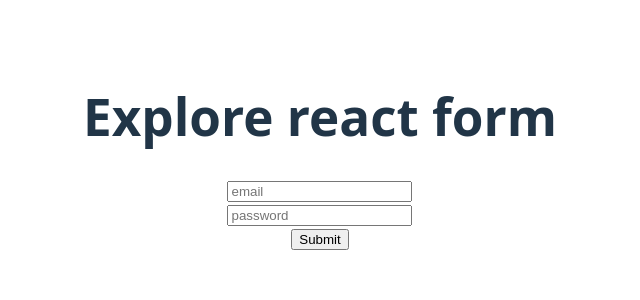
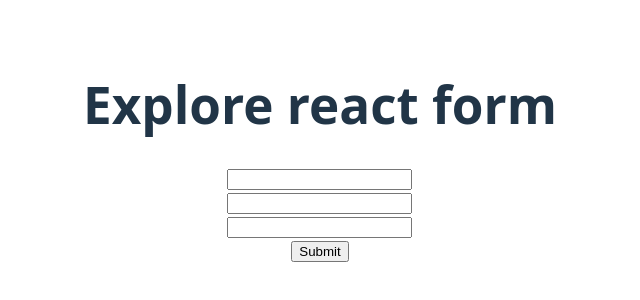
Before and after one commit to abdulkader33447/explore-react-form, a React (Vite) app: page / in a window 1280 px wide. Shown: the part 248-548 px from the top of the page, without its empty margins (320-960 px from the left). Built offline with nearby package versions, Linux system fonts and the light colour scheme.

Commit message:
added custom hook

```diff
--- a/src/App.jsx
+++ b/src/App.jsx
@@ -2,6 +2,7 @@
 import './App.css'
 import ControlledField from './component/ControlledField/ControlledField'
 import FormAction from './component/FormAction/FormAction'
+import HookForm from './component/HookForm/HookForm'
 import SimpleForm from './component/SimpleForm/SimpleForm'
 import UnControlledField from './component/UnControlledField/UnControlledField'
 
@@ -14,7 +15,8 @@
      {/* <SimpleForm></SimpleForm> */}
      {/* <FormAction></FormAction> */}
      {/* <ControlledField></ControlledField> */}
-     <UnControlledField></UnControlledField>
+     {/* <UnControlledField></UnControlledField> */}
+     <HookForm></HookForm>
     </>
   )
 }
--- a/src/component/ControlledField/ControlledField.jsx
+++ b/src/component/ControlledField/ControlledField.jsx
@@ -1,19 +1,31 @@
 import React, { useState } from "react";
 
 const ControlledField = () => {
+  const [name, setName] = useState("");
+
+  const [email, setEmail] = useState("");
+
   const [password, setPassword] = useState("");
 
   const [error, setError] = useState("");
 
   const handleSubmit = (e) => {
     e.preventDefault();
-    // console.log("submit");
+    console.log(name,email, password);
     if (password.length < 6) {
       setError("password must be 6 character or longer .");
+    } else {
+      setError("");
     }
-    else{
-      setError('')
-    }
+  };
+
+  const handleEmailChange = (e) => {
+    setEmail(e.target.value);
+  };
+
+  const handleNameChange = (e) => {
+    setName(e.target.value);
+    console.log(e.target.value)
   };
 
   const handlePasswordOnChange = (e) => {
@@ -22,16 +34,29 @@
 
     if (password.length < 6) {
       setError("password must be 6 character or longer .");
-    }
-    else{
-      setError('')
+    } else {
+      setError("");
     }
   };
 
   return (
     <div>
       <form onSubmit={handleSubmit}>
-        <input type="email" name="email" placeholder="email" required />
+        <input
+          type="text"
+          onChange={handleNameChange}
+          defaultValue={name}
+          placeholder="name"
+        />
+        <br />
+        <input
+          type="email"
+          name="email"
+          onChange={handleEmailChange}
+          defaultValue={email}
+          placeholder="email"
+          required
+        />
         <br />
         <input
           type="password"
@@ -44,7 +69,7 @@
         <br />
         <input type="submit" />
       </form>
-      <p style={{color:'red'}}>
+      <p style={{ color: "red" }}>
         <small>{error}</small>
       </p>
     </div>
--- /dev/null
+++ b/src/component/HookForm/HookForm.jsx
@@ -0,0 +1,29 @@
+import React from "react";
+import useInputField from "../../hooks/useInputField";
+
+const HookForm = () => {
+  const [name, nameOnChange] = useInputField("");
+  const [email, emailOnChange] = useInputField("");
+  const [password, passwordOnChange] = useInputField("");
+
+  const handleSubmit = (e) => {
+    e.preventDefault();
+    console.log("submit", name, email, password);
+  };
+
+  return (
+    <div>
+      <form onSubmit={handleSubmit}>
+        <input defaultValue={name} type="text" onChange={nameOnChange} />
+        <br />
+        <input onChange={emailOnChange} type="email" />
+        <br />
+        <input type="password" onChange={passwordOnChange} />
+        <br />
+        <input type="submit" />
+      </form>
+    </div>
+  );
+};
+
+export default HookForm;
--- a/src/component/UnControlledField/UnControlledField.jsx
+++ b/src/component/UnControlledField/UnControlledField.jsx
@@ -1,4 +1,4 @@
-import React, { useRef } from "react";
+import React, { useRef} from "react";
 
 const UnControlledField = () => {
   const emailRef = useRef("");
--- /dev/null
+++ b/src/hooks/useInputField.jsx
@@ -0,0 +1,14 @@
+import { useState } from "react";
+
+const useInputField = (defaultValue) => {
+  const [fieldValue, setFieldValue] = useState(defaultValue);
+
+  const handleFieldOnChange = (e) => {
+    setFieldValue(e.target.value);
+  };
+
+  return [fieldValue,handleFieldOnChange];
+
+};
+
+export default useInputField;
```
